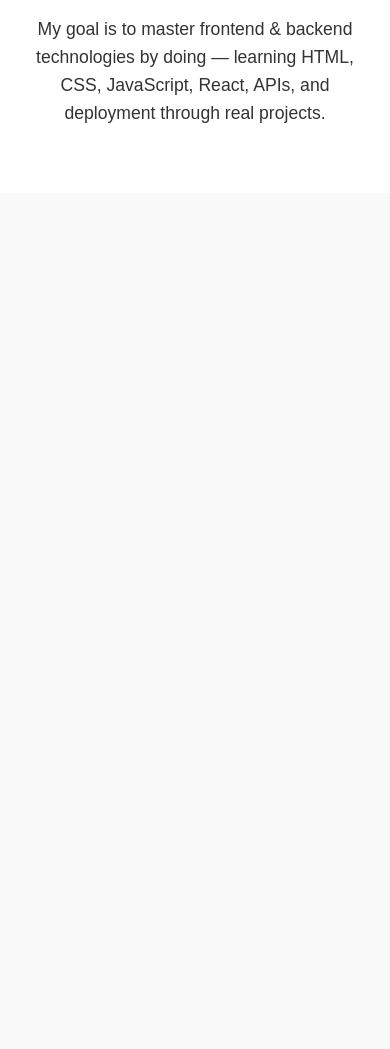
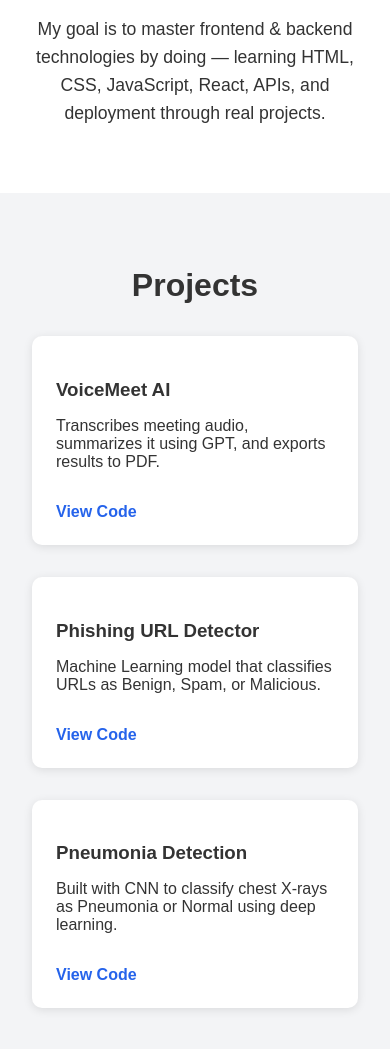
Before and after one commit to VANDANA-ANDE/portfolio-website, a plain HTML site: page index.html in a window 390 px wide. Shown: the part 949-1998 px from the top of the page. Before the commit the page ends 1142 px from the top, so only its background shows below. Drawn offline with Linux system fonts and the light colour scheme.

Commit message:
Added Projects section with responsive grid and hover cards

```diff
--- a/index.html
+++ b/index.html
@@ -29,5 +29,31 @@
           </div>
         </div>
       </section>
+
+      <section id="projects" class="projects">
+        <h2>Projects</h2>
+        <div class="projects-grid">
+
+          <div class="project-card">
+            <h3>VoiceMeet AI</h3>
+            <p>Transcribes meeting audio, summarizes it using GPT, and exports results to PDF.</p>
+            <a href="https://github.com/VANDANA-ANDE/voice-meet-ai" target="_blank">View Code</a>
+          </div>
+
+          <div class="project-card">
+            <h3>Phishing URL Detector</h3>
+            <p>Machine Learning model that classifies URLs as Benign, Spam, or Malicious.</p>
+            <a href="https://github.com/VANDANA-ANDE/phishing-url-detector" target="_blank">View Code</a>
+          </div>
+
+          <div class="project-card">
+            <h3>Pneumonia Detection</h3>
+            <p>Built with CNN to classify chest X-rays as Pneumonia or Normal using deep learning.</p>
+            <a href="https://github.com/VANDANA-ANDE/pneumonia-detector" target="_blank">View Code</a>
+          </div>
+
+        </div>
+      </section>
+
 </body>
 </html>
--- a/style.css
+++ b/style.css
@@ -89,3 +89,58 @@
       max-width: 500px;
     }
   }
+
+  .projects {
+    background: #f3f4f6;
+    padding: 3rem 2rem;
+  }
+
+  .projects h2 {
+    text-align: center;
+    font-size: 2rem;
+    margin-bottom: 2rem;
+  }
+
+  .projects-grid {
+    display: grid;
+    gap: 2rem;
+    grid-template-columns: 1fr;
+    max-width: 1000px;
+    margin: 0 auto;
+  }
+
+  .project-card {
+    background: white;
+    padding: 1.5rem;
+    border-radius: 10px;
+    box-shadow: 0 2px 10px rgba(0,0,0,0.1);
+    transition: transform 0.2s ease;
+  }
+
+  .project-card:hover {
+    transform: translateY(-5px);
+  }
+
+  .project-card h3 {
+    margin-bottom: 0.5rem;
+  }
+
+  .project-card a {
+    display: inline-block;
+    margin-top: 1rem;
+    color: #2563eb;
+    text-decoration: none;
+    font-weight: bold;
+  }
+
+  @media (min-width: 768px) {
+    .projects-grid {
+      grid-template-columns: repeat(2, 1fr);
+    }
+  }
+
+  @media (min-width: 1024px) {
+    .projects-grid {
+      grid-template-columns: repeat(3, 1fr);
+    }
+  }
```
